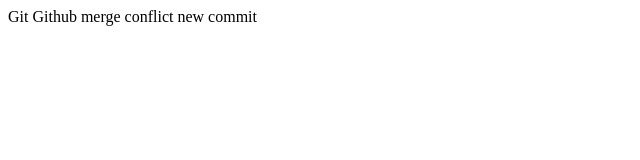
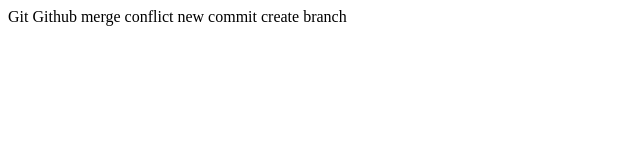
Before and after one commit to KomalKalra223/github-practice, a plain HTML site: page index.html in a window 1280 px wide. Shown: the whole page, without its empty margins (0-640 px from the left). Drawn offline with Linux system fonts and the light colour scheme.

Commit message:
update index.html on feature

```diff
--- a/index.html
+++ b/index.html
@@ -10,5 +10,6 @@
     Github
     merge conflict
     new commit
+    create branch
 </body>
 </html>
```
